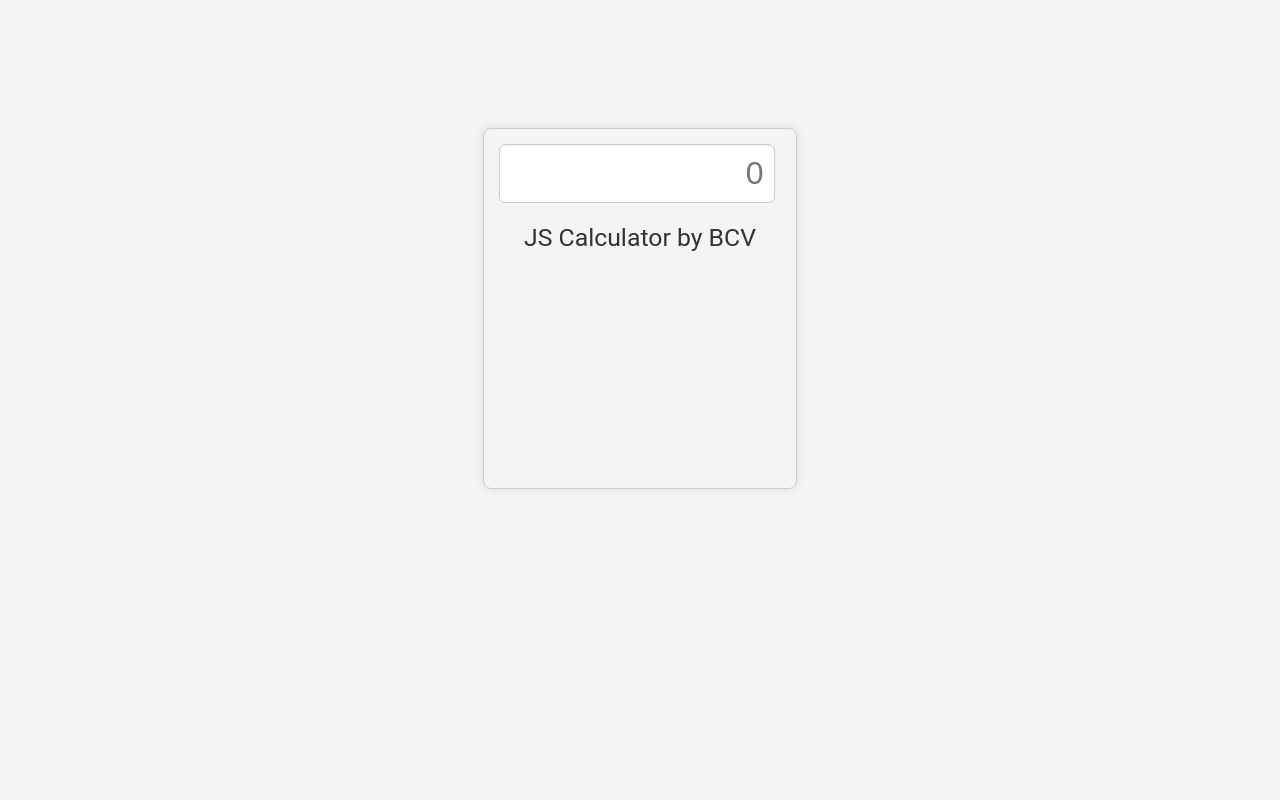
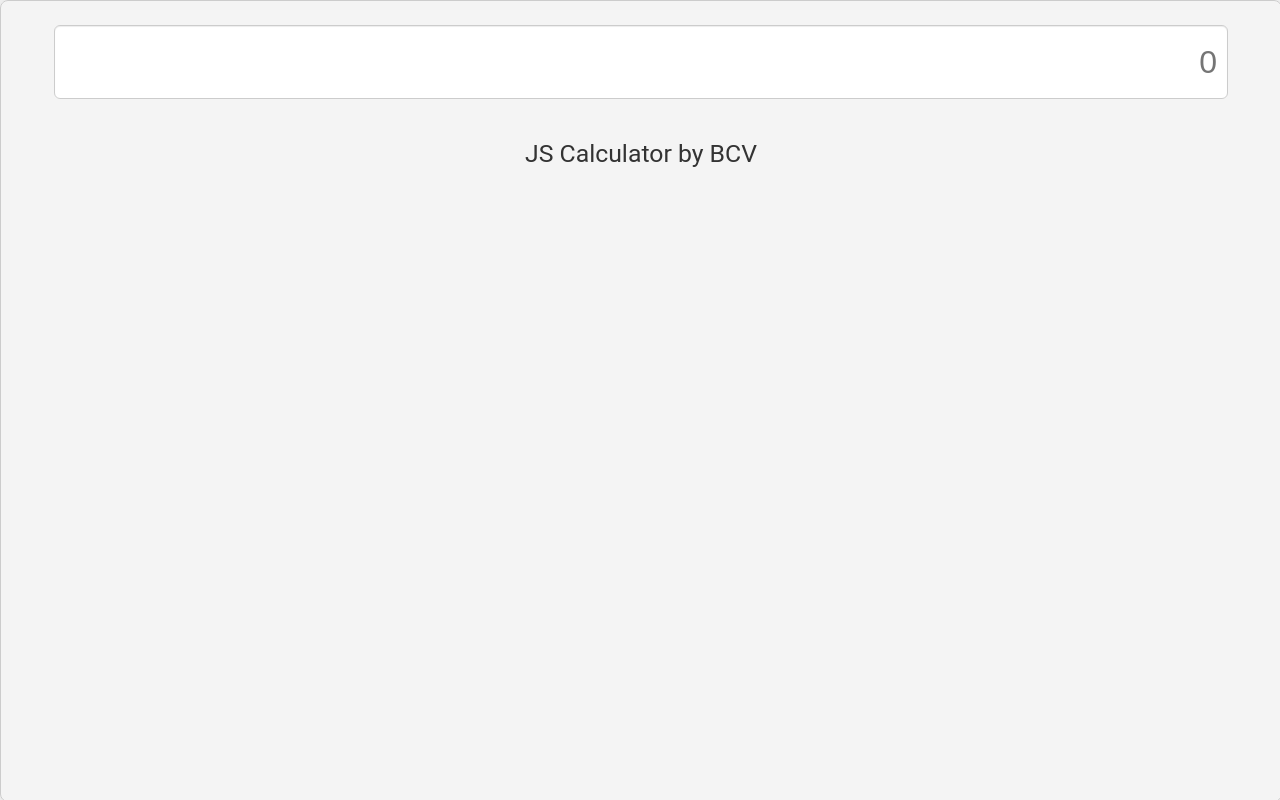
Before and after one commit to allclients2/x, a React (Create React App) app: page / in a window 1280 px wide. Built offline with nearby package versions, Linux system fonts and the light colour scheme.

Commit message:
full screen

```diff
--- a/src/App.css
+++ b/src/App.css
@@ -1,40 +1,44 @@
 .calculator {
-  width: 22%;
-  height: 57%;
+  width: 100vw;
+  height: 100vh;
   border-radius: 8px;
   border: 1px solid #ccc;
   box-shadow: 0 0 10px rgba(0, 0, 0, 0.1);
-  padding: 15px;
-  margin: 10% auto 0;
   text-align: center;
+  position: fixed;
   font-family: sans-serif;
 }
-
 
 .display {
   border: 1px solid #ccc;
   border-radius: 6px;
   padding: 10px;
-  margin-right: 50%;
   font-size: 2.0em;
   text-align: right;
-  margin-bottom: 20px;
+  margin-top: 3vh;
+  margin-bottom: 5vh;
   box-shadow: inset 0 1px 1px rgba(0, 0, 0, 0.075);
   width: 90%;
-  height: 90%;
-  color: #333; /* Default text color */
+  height: 20vh;
+  max-height: 52px;
+  color: #333;
   font-family: sans-serif;
 }
 
 .history {
   overflow-y: auto;
-  height: 250px;
+  overflow-x: hidden;
+  margin: auto;
+  padding: 3% - 5px;
+  height: 65vh; /* 30% of viewport height */
+  width: 90%;
 }
 
 .history div {
   margin-bottom: 5px;
   padding: 5px;
   border-radius: 4px;
+  width: 100% - 5px - 4px;
   font-size: 2.0em;
   color: #333; /* Default text color */
   font-family: sans-serif;
--- a/src/App.jsx
+++ b/src/App.jsx
@@ -102,7 +102,7 @@ function App() {
 
   return (
     <div className="calculator">
-      <input className="display" id="result" type="text" placeholder="0" value={result} readOnly />
+      <input className="display" id="result" type="text" placeholder="0" value={result} readOnly/>
       <div className="history" ref={historyRef}>
         {history.length === 0 ? (
           <h className="nohistory">JS Calculator by BCV</h>
```
